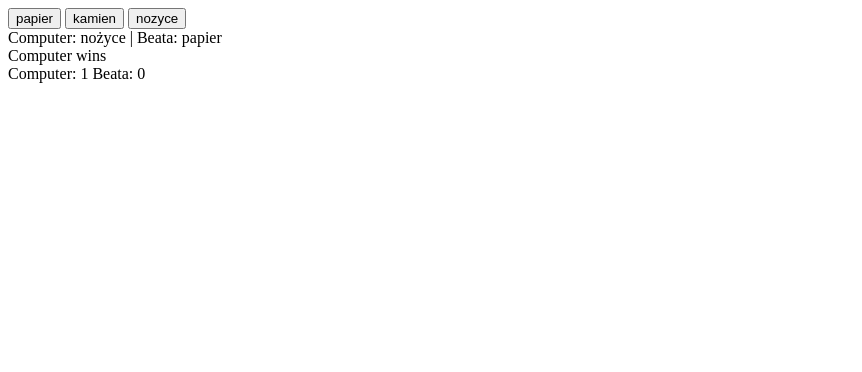
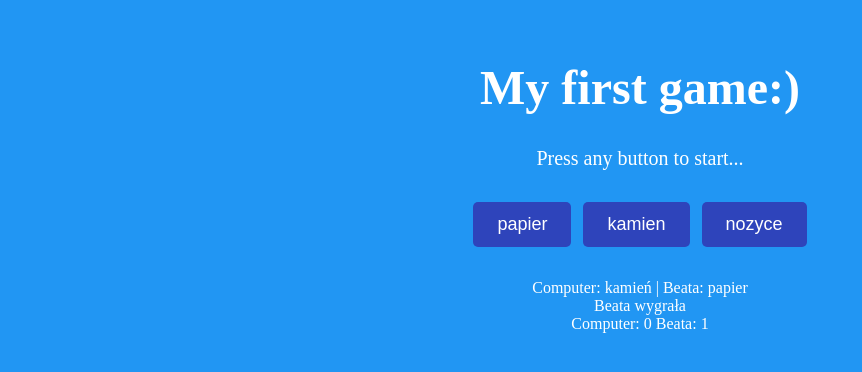
Before and after one commit to beatazlotkowska/javascript-prework, a website: page index.html in a window 1280 px wide. Both pictures are taken after a click on the button "papier". Shown: the whole page, without its empty margins (0-862 px from the left). Drawn offline with Linux system fonts and the light colour scheme.

Commit message:
add css & modify js file

```diff
--- a/index.html
+++ b/index.html
@@ -7,11 +7,15 @@
 </head>
 <body>
 	<div class="container">
-	    <div id="buttons">
-      		<button id="play-paper">papier</button>
-      		<button id="play-rock">kamien</button>
-      		<button id="play-scissors">nozyce</button>
-    	</div>
+		<h1>My first game:)</h1>
+		<div class="subtitle">Press any button to start...</div>
+		<div class="game">
+		    <div id="buttons">
+	      		<button id="play-paper">papier</button>
+	      		<button id="play-rock">kamien</button>
+	      		<button id="play-scissors">nozyce</button>
+	    	</div>
+   		</div>
 		<div id="messages">
 
 		</div>
--- a/js/functions.js
+++ b/js/functions.js
@@ -1,16 +1,75 @@
-function printMessage(msg){
+const printMessage = function(msg){
 	let div = document.createElement('div');
 	div.innerHTML = msg;
 	document.getElementById('messages').appendChild(div);
 }
 
-function clearMessages(){
+const clearMessages = function(){
 	document.getElementById('messages').innerHTML = '';
 }
 
-function printResult (msg) {
+const printResult = function(msg) {
 	document.getElementById('result').innerHTML = msg;
-	// let div = document.createElement('div');
-	// div.innerHTML = msg;
-	// document.getElementById('result').appendChild(div);
 }
+
+
+const playGame = function(argMove){
+	clearMessages();
+
+	const randomPc = function(){
+		const randomFraction = Math.random();
+		const calculation = randomFraction * 3 + 1;
+		const roundNumber = Math.floor(calculation);
+		return roundNumber;
+	}
+
+	const getMoveName = function(argMoveId){
+	  if(argMoveId == 1){
+		return 'kamień';
+
+	  } else if(argMoveId == 2){
+		return 'papier';
+
+	  } else if(argMoveId == 3){
+		return 'nożyce';
+	  }
+
+	  printMessage('Nie znam ruchu o id ' + argMoveId + '.');
+	  return 'nieznany ruch';
+	}
+
+	const displayResult = function(argComputerMove, argPlayerMove){
+		//console.log('moves:', argComputerMove, argPlayerMove);
+		printMessage('Computer: ' + argComputerMove + ' | Beata: ' + argPlayerMove );
+
+		if (argComputerMove == 'kamień' && argPlayerMove == 'papier' || argComputerMove == 'nożyce' && argPlayerMove == 'kamień' || argComputerMove == 'papier' && argPlayerMove == 'nożyce' ) {
+			printMessage('Beata wygrała');
+			sumBeataWinner++;
+
+		} else if (argComputerMove == 'kamień' && argPlayerMove == 'nożyce' || argComputerMove == 'papier' && argPlayerMove == 'kamień' || argComputerMove == 'nożyce' && argPlayerMove == 'papier' ) {
+			printMessage('Computer wins');
+			sumComputerWinner++;
+
+		} else if (argPlayerMove == 'nieznany ruch') {
+			printMessage ('Beata oszukuje xd');
+
+		} else if (argComputerMove == 'nożyce' && argPlayerMove == 'nożyce' || argComputerMove == 'papier' && argPlayerMove == 'papier' || argComputerMove == 'kamień' && argPlayerMove == 'kamień'){
+			printMessage('Remis');
+		}
+
+		if (sumComputerWinner >= 3 || sumBeataWinner >= 3){
+			printResult('<b>end game</b> <br> Computer: ' +sumComputerWinner + ' Beata: ' + sumBeataWinner);
+		} else{
+			printResult('Computer: ' +sumComputerWinner + ' Beata: ' + sumBeataWinner);
+		}
+
+	}
+
+	const computerMove = getMoveName( randomPc() );
+	const playerMove = getMoveName(argMove);
+
+	//console.log('ruch komputera: '+computerMove);
+	//console.log('ruch Beaty: '+playerMove);
+
+	return displayResult(computerMove, playerMove);
+}
--- a/js/script.js
+++ b/js/script.js
@@ -1,97 +1,14 @@
 let sumComputerWinner = 0;
 let sumBeataWinner = 0;
 
-function playGame (argMove){
-
-	clearMessages();
-
-	function getMoveName(argMoveId){
-	  if(argMoveId == 1){
-		return 'kamień';
-
-	  } else if(argMoveId == 2){
-		return 'papier';
-
-	  } else if(argMoveId == 3){
-		return 'nożyce';
-
-	  }
-
-	  printMessage('Nie znam ruchu o id ' + argMoveId + '.');
-	  return 'nieznany ruch';
-	}
-
-	function displayResult(argComputerMove, argPlayerMove){
-		console.log('moves:', argComputerMove, argPlayerMove);
-		printMessage('Computer: ' + argComputerMove + ' | Beata: ' + argPlayerMove );
-
-		if (argComputerMove == 'kamień' && argPlayerMove == 'papier' || argComputerMove == 'nożyce' && argPlayerMove == 'kamień' || argComputerMove == 'papier' && argPlayerMove == 'nożyce' ) {
-			printMessage('Beata wygrała');
-			sumBeataWinner++;
-
-		} else if (argComputerMove == 'kamień' && argPlayerMove == 'nożyce' || argComputerMove == 'papier' && argPlayerMove == 'kamień' || argComputerMove == 'nożyce' && argPlayerMove == 'papier' ) {
-			printMessage('Computer wins');
-			sumComputerWinner++;
-
-
-		} else if (argPlayerMove == 'nieznany ruch') {
-			printMessage ('Beata oszukuje xd');
-
-		} else if (argComputerMove == 'nożyce' && argPlayerMove == 'nożyce' || argComputerMove == 'papier' && argPlayerMove == 'papier' || argComputerMove == 'kamień' && argPlayerMove == 'kamień'){
-			printMessage('Remis');
-
-
-		}
-
-		if (sumComputerWinner >= 3 || sumBeataWinner >= 3){
-			printResult('<b>end game</b> <br> Computer: ' +sumComputerWinner + ' Beata: ' + sumBeataWinner);
-
-		} else{
-			printResult('Computer: ' +sumComputerWinner + ' Beata: ' + sumBeataWinner);
-
-		}
-
-
-	}
-
-
-	let randomFraction = Math.random();
-	let calculation = randomFraction * 3 + 1;
-	let roundNumber = Math.floor(calculation);
-
-	let computerMove = getMoveName(roundNumber);
-
-	let playerInput = argMove;
-	let playerMove = getMoveName(playerInput);
-
-	console.log('ruch komputera: '+computerMove);
-	console.log('ruch Beaty: '+playerMove);
-
-	return displayResult(computerMove, playerMove);
-}
-
-
-
-let resultGameWin = 0;
-
-
-//console.log('aaa:' +sumBeataWinner);
-
-
 document.getElementById('play-paper').addEventListener('click', function(){
-  playGame(2);
-  //printResult(sumComputerWinner + '-' + sumBeataWinner);
-
+	playGame(2);
 });
 
 document.getElementById('play-rock').addEventListener('click', function(){
-  playGame(1);
-  //printResult(sumComputerWinner + '-' + sumBeataWinner);
-
+	playGame(1);
 });
 
 document.getElementById('play-scissors').addEventListener('click', function(){
-  playGame(3);
-  //;
-
+	playGame(3);
 });
--- a/sass/style.scss
+++ b/sass/style.scss
@@ -0,0 +1,36 @@
+body{
+	margin:0;
+	padding:0;
+	background: #2196f3;
+	color: #fff;
+}
+.container{
+	width:1140px;
+	margin:0 auto;
+	text-align: center;
+}
+h1{
+	margin-top: 60px;
+	font-size: 48px;
+}
+.subtitle{
+	margin-bottom: 32px;
+	font-size: 20px;
+}
+.game{
+	margin-bottom: 32px;
+}
+
+button{
+	margin:0 4px;
+	font-size: 18px;
+	color: #fff;
+	background: #2e44bb;
+	padding: 12px 24px;
+	border-radius: 5px;
+	border:0;
+	outline: none;
+	&:hover{
+		background: #673ab7;
+	}
+}
```
Also changed, not shown: css/style.css, 2 other files.
